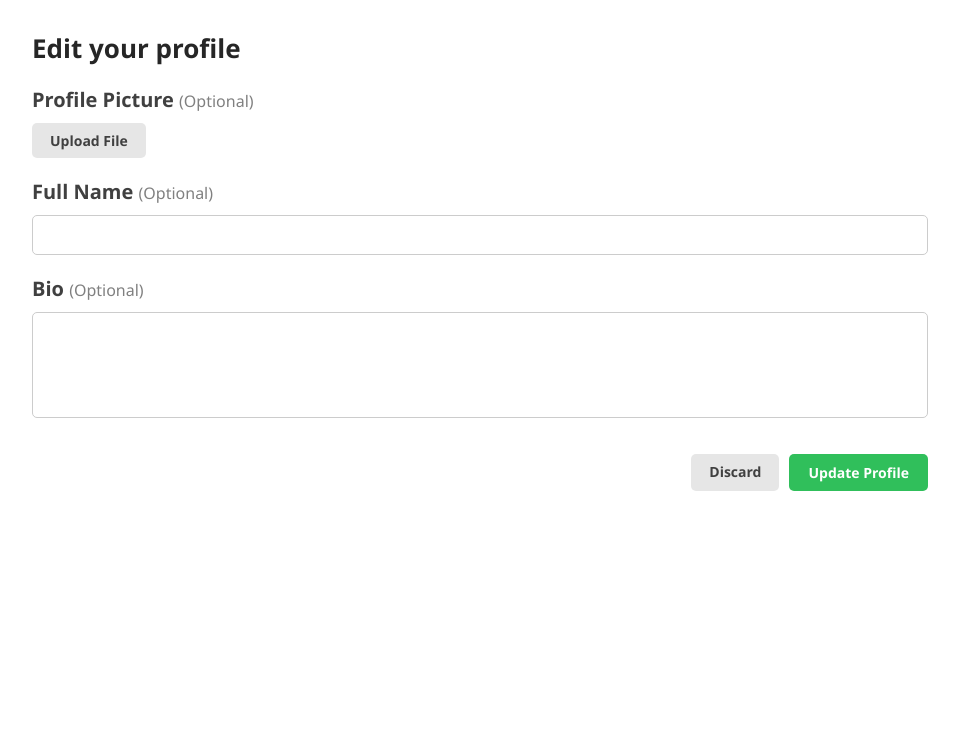
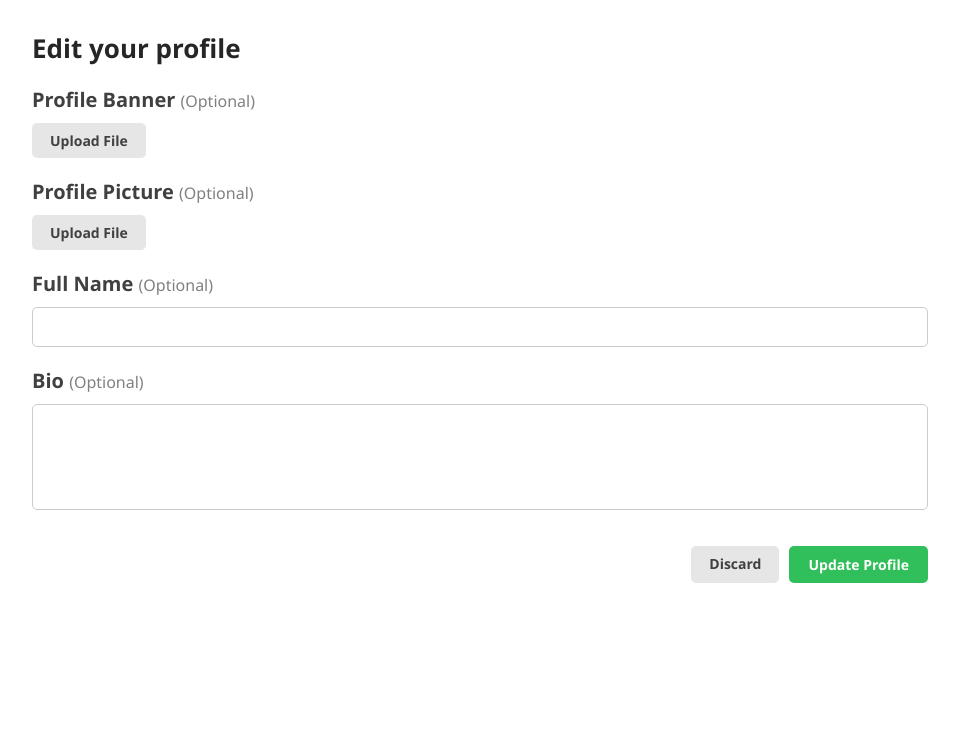
Before and after one commit to Anas-Shakeel/bitlog, a Django app: a page that uses users/templates/users/profile_edit.html in a window 1280 px wide. Shown: the part 68-818 px from the top of the page, without its empty margins (160-1119 px from the left). Run offline with Django 5.2, Linux system fonts and the light colour scheme; the visitor is signed in with stand-in values (Sample User, id 1); data comes from the database, SQL or seed files in the repository.

Commit message:
Add banner image input

```diff
--- a/users/forms.py
+++ b/users/forms.py
@@ -8,9 +8,17 @@ class ProfileForm(ModelForm):
 
         self.fields["profile_picture"].widget = widgets.FileInput(
             attrs={
-                "id": "file-upload",
+                "id": "fileUploadPicture",
                 "class": "hidden",
-                "onchange": "sub(this)",
+                "onchange": "sub(this, 'filenamePicture')",
+                "required": False,
+            }
+        )
+        self.fields["profile_banner"].widget = widgets.FileInput(
+            attrs={
+                "id": "fileUploadBanner",
+                "class": "hidden",
+                "onchange": "sub(this, 'filenameBanner')",
                 "required": False,
             }
         )
@@ -26,4 +34,4 @@ class ProfileForm(ModelForm):
 
     class Meta:
         model = Profile
-        fields = ["profile_picture", "fullname", "bio"]
+        fields = ["profile_picture", "profile_banner", "fullname", "bio"]
--- a/users/templates/users/profile_edit.html
+++ b/users/templates/users/profile_edit.html
@@ -17,15 +17,35 @@
     <form class="form" action="" method="post" enctype="multipart/form-data">
         {% csrf_token %}
 
-        <!-- Profile Picture -->
+        <!-- Profile Banner -->
         <div class="form-field-group">
-            <label for="file-upload" class="form-field-label">Profile Picture <span>(Optional)</span></label>
+            <label for="fileUploadBanner" class="form-field-label">Profile Banner <span>(Optional)</span></label>
 
             <!-- Field -->
             <div class="form-field-container">
-                <label for="file-upload" id="fileUpload" class="btn btn-tertiary">Upload File</label>
+                <label for="fileUploadBanner" id="" class="btn btn-tertiary">Upload File</label>
+                {{form.profile_banner}}
+                <p class="file-upload-name" id="filenameBanner">{{form.profile_banner.value}}</p>
+            </div>
+            <!-- Errors -->
+            {% if form.profile_banner.errors %}
+            <!-- IF errors -->
+            <div class="form-field-error-group">
+                <!-- First error only -->
+                <span>{{ form.profile_banner.errors|first }}</span>
+            </div>
+            {% endif %}
+        </div>
+
+        <!-- Profile Picture -->
+        <div class="form-field-group">
+            <label for="fileUploadPicture" class="form-field-label">Profile Picture <span>(Optional)</span></label>
+
+            <!-- Field -->
+            <div class="form-field-container">
+                <label for="fileUploadPicture" id="" class="btn btn-tertiary">Upload File</label>
                 {{form.profile_picture}}
-                <p class="file-upload-name" id="filename">{{form.profile_picture.value}}</p>
+                <p class="file-upload-name" id="filenamePicture">{{form.profile_picture.value}}</p>
             </div>
             <!-- Errors -->
             {% if form.profile_picture.errors %}
@@ -76,9 +96,9 @@
     <script>
         // For Custom File Upload Buttons
         // It changes the innerHTML of id=filename element
-        function sub(obj) {
+        function sub(obj, filename_element) {
             let filename = obj.value.split("\\");
-            document.getElementById("filename").innerHTML = filename[filename.length - 1];
+            document.getElementById(filename_element).innerHTML = filename[filename.length - 1];
             // document.myForm.submit();
             event.preventDefault();
         }
```
